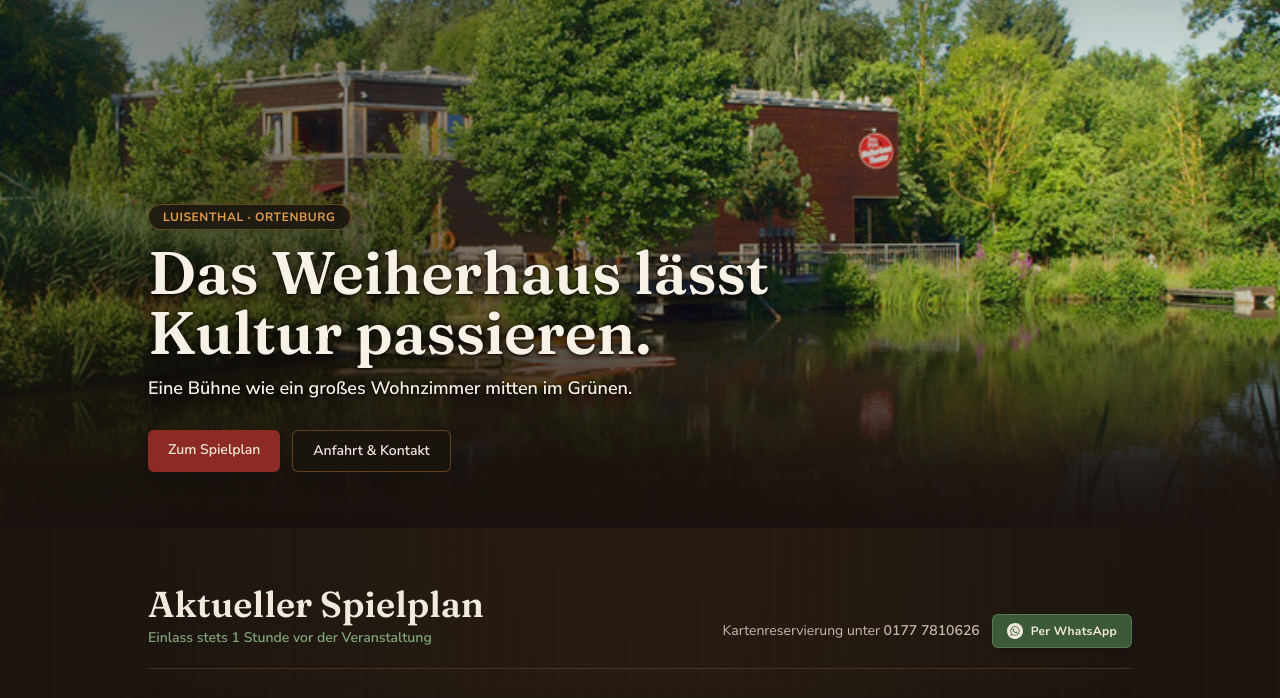
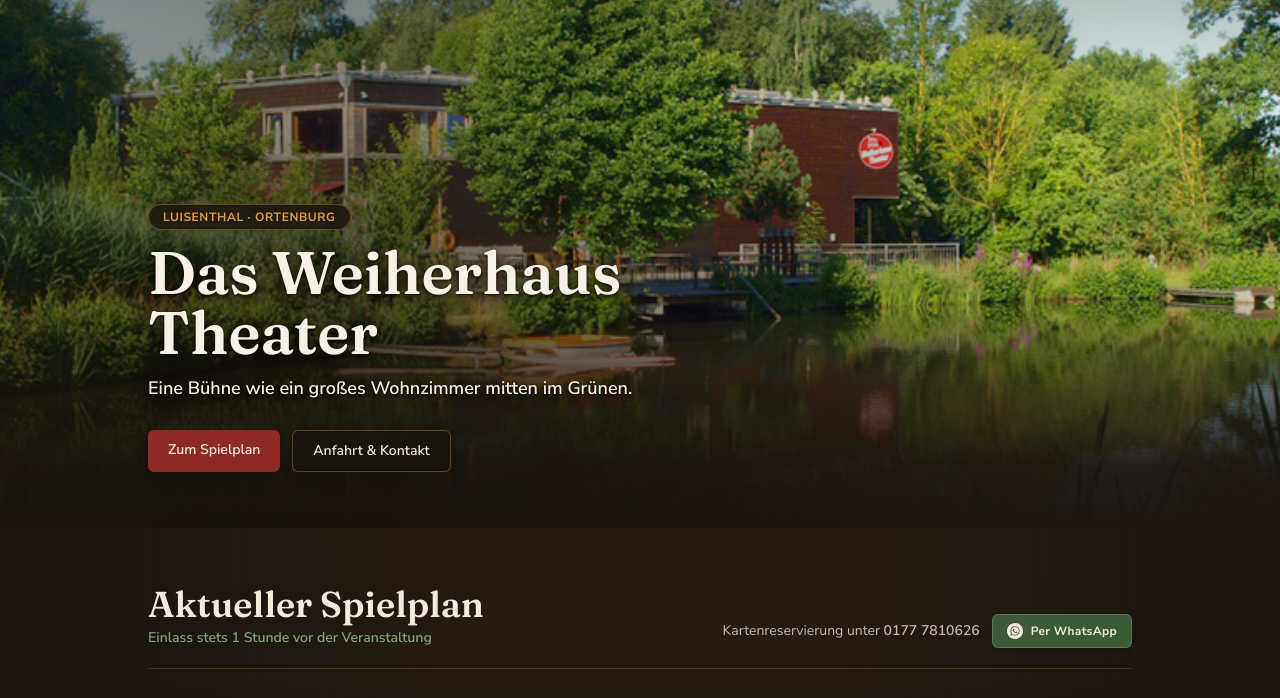
Before and after one commit to norbgali85-Nuc/weiherhaus-theater, a plain HTML site: page index.html in a window 1280 px wide. Shown: the part 96-794 px from the top of the page. Drawn offline with nearby package versions, Linux system fonts and the light colour scheme.

Commit message:
Update index.html

```diff
--- a/index.html
+++ b/index.html
@@ -120,7 +120,7 @@
         Luisenthal · Ortenburg
       </span>
       <h1 class="text-4xl sm:text-6xl font-semibold leading-tight text-[#f7f1e6] max-w-2xl hero-text-shadow">
-        Das Weiherhaus lässt Kultur passieren.
+        Das Weiherhaus Theater
       </h1>
       <p class="mt-3 text-base sm:text-lg font-semibold text-[#f7f1e6] max-w-xl leading-relaxed hero-text-shadow">
         Eine Bühne wie ein großes Wohnzimmer mitten im Grünen.
```
